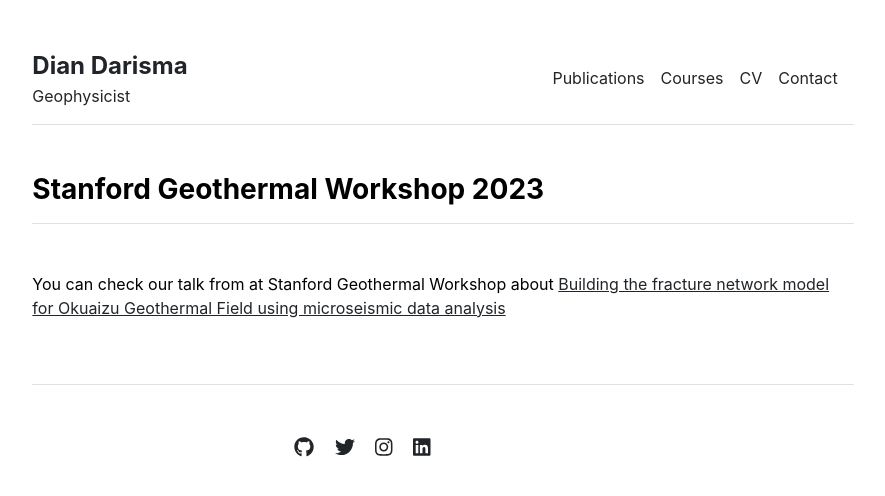
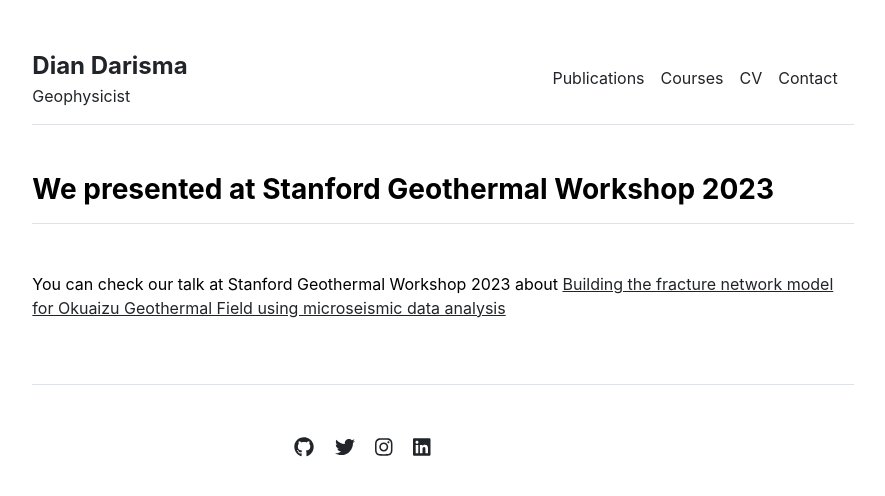
Before and after one commit to diandarisma/diandarisma.github.io, a Jekyll site: the page built from _posts/2023-02-11-SGW23.md, in a window 1280 px wide. Shown: the top 496 px of the page, without its empty margins (197-1082 px from the left). Built offline with Jekyll 4.4.1, drawn with Linux system fonts in a browser that asks for light colours.

Commit message:
Update 2023-02-11-SGW23.md

```diff
--- a/_posts/2023-02-11-SGW23.md
+++ b/_posts/2023-02-11-SGW23.md
@@ -1,6 +1,6 @@
 ---
 layout: post
-title: "Stanford Geothermal Workshop 2023"
+title: "We presented at Stanford Geothermal Workshop 2023"
 ---
 
-You can check our talk from at Stanford Geothermal Workshop about [Building the fracture network model for Okuaizu Geothermal Field using microseismic data analysis](https://pangea.stanford.edu/ERE/db/GeoConf/papers/SGW/2023/Darisma.pdf)
+You can check our talk at Stanford Geothermal Workshop 2023 about [Building the fracture network model for Okuaizu Geothermal Field using microseismic data analysis](https://pangea.stanford.edu/ERE/db/GeoConf/papers/SGW/2023/Darisma.pdf)
```
